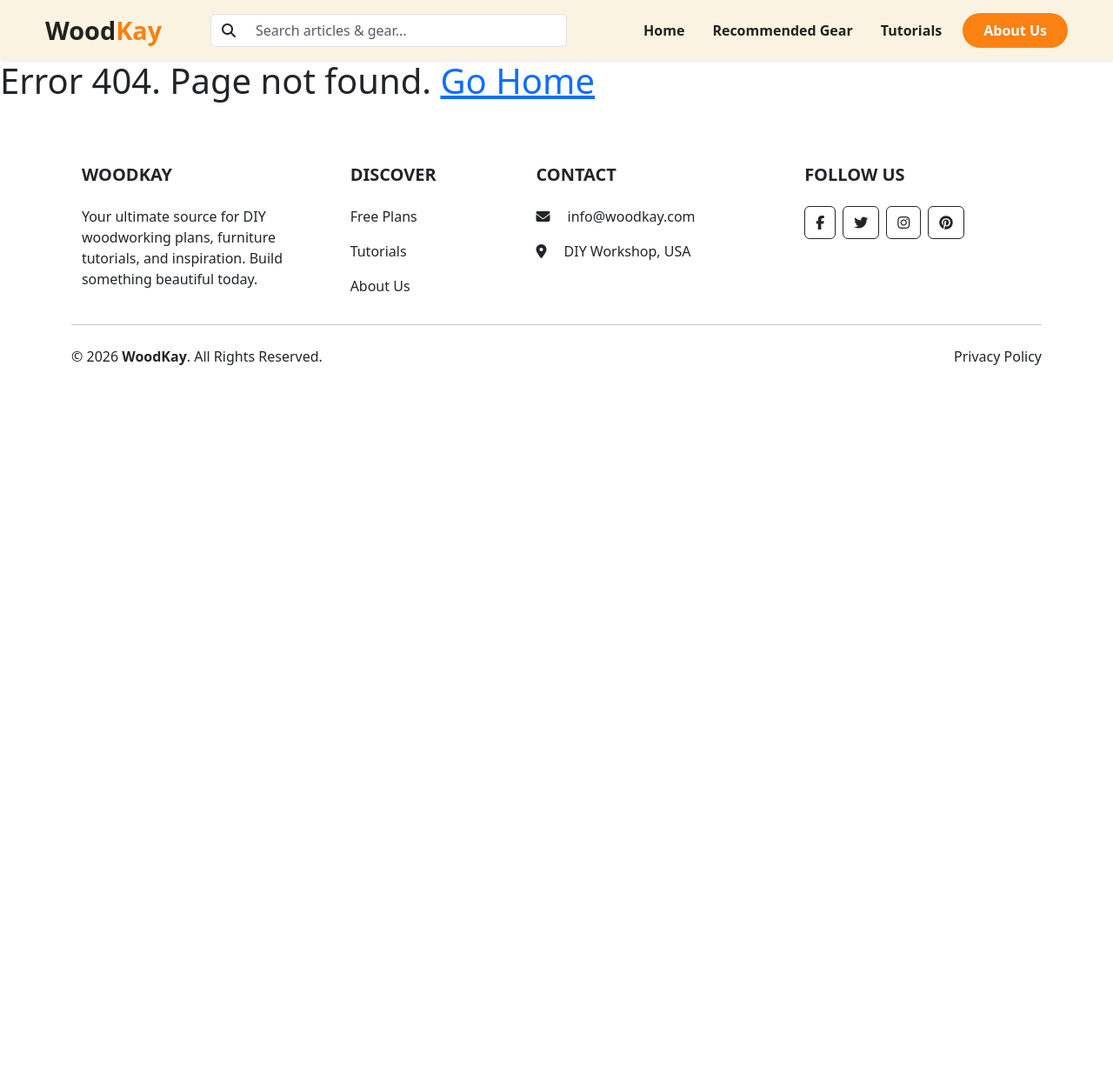
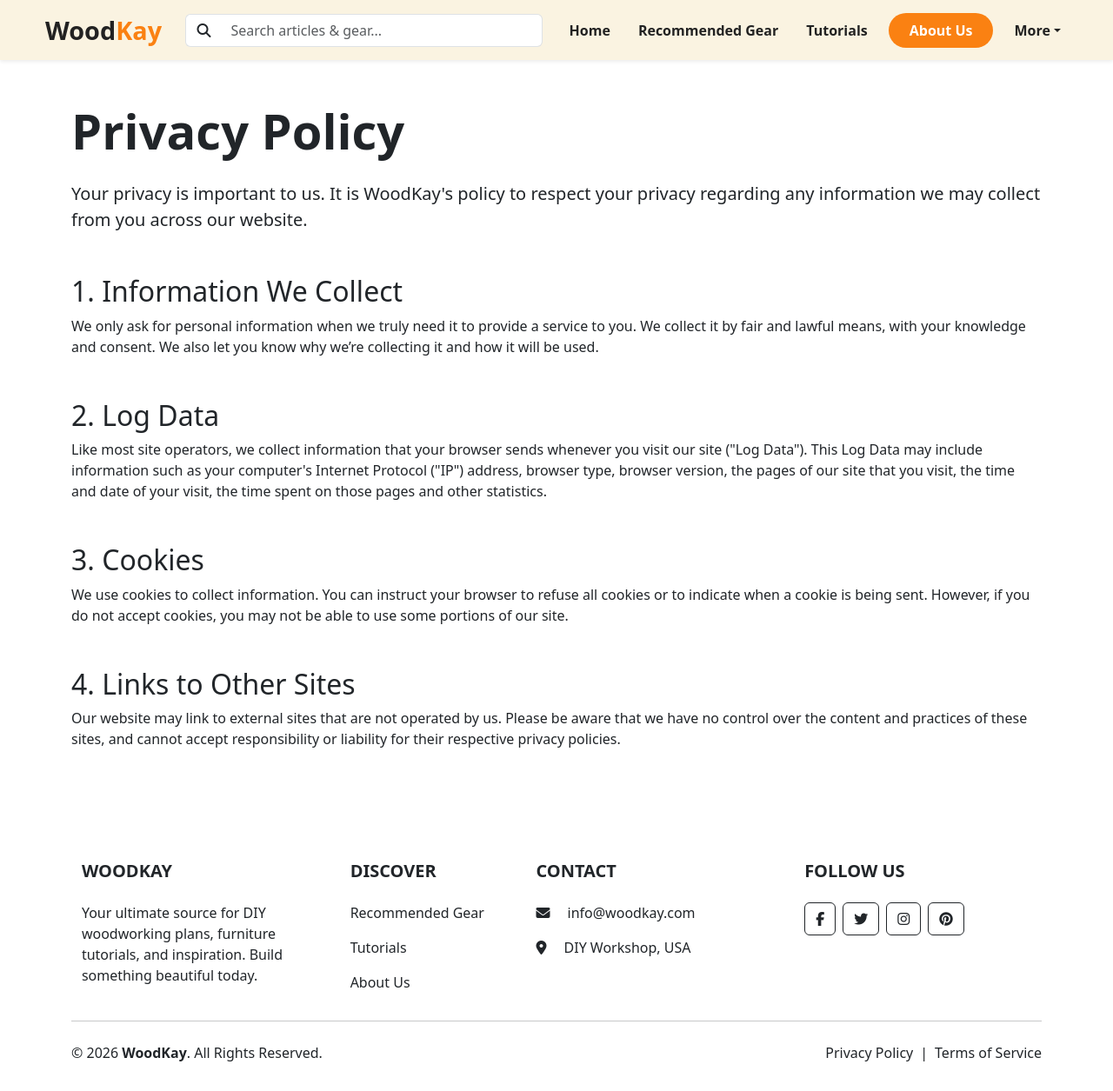
Before and after one commit to shahabali123/woodkay, a React (Vite) app: page /privacy-policy in a window 1280 px wide. Shown: the whole page at 87% size. Before the commit the page ends 800 px from the top, so only its background shows below. Built offline with nearby package versions, Linux system fonts and the light colour scheme.

Commit message:
added TOS and PP pages

```diff
--- a/index.html
+++ b/index.html
@@ -21,6 +21,19 @@
       referrerpolicy="no-referrer"
     />
     <meta name="google-site-verification" content="MfrwdXRy6IoDaE1qU6Kd7i249TruVz2NEkTKaG-XJv8" />
+    <!-- Google Publisher Center Script -->
+    <script async type="application/javascript"
+        src="https://news.google.com/swg/js/v1/swg-basic.js"></script>
+    <script>
+      (self.SWG_BASIC = self.SWG_BASIC || []).push( basicSubscriptions => {
+        basicSubscriptions.init({
+          type: "NewsArticle",
+          isPartOfType: ["Product"],
+          isPartOfProductId: "CAowparEDA:openaccess",
+          clientOptions: { theme: "light", lang: "en" },
+        });
+      });
+    </script>
   </head>
   <body>
     <div id="root"></div>
--- a/src/App.jsx
+++ b/src/App.jsx
@@ -6,6 +6,8 @@ import SingleBlog from "./blog/SingleBlog"
 import About from "./aboutUs/AboutUs"
 import ProductsPage from "./product/ProductsPage"
 import SingleProduct from "./product/SingleProduct"
+import TermsOfService from "./pages/TermsOfService"
+import PrivacyPolicy from "./pages/PrivacyPolicy"
 import Navbar from "./common/Navbar"
 import Footer from "./common/Footer"
 import NotFound from "./common/NotFound"
@@ -23,6 +25,8 @@ function App() {
         <Route path="/about" element={<About />} />
         <Route path="/products" element={<ProductsPage />} />
         <Route path="/products/:id" element={<SingleProduct />} />
+        <Route path="/terms-of-service" element={<TermsOfService />} />
+        <Route path="/privacy-policy" element={<PrivacyPolicy />} />
         <Route path="*" element={<NotFound />} />
       </Routes>
       <Footer />
--- a/src/common/Footer.jsx
+++ b/src/common/Footer.jsx
@@ -23,7 +23,7 @@ const Footer = () => {
               Discover
             </h5>
             <p>
-              <Link to="/plans" className="text-decoration-none" style={{ color: 'var(--wk-cream)' }}>Free Plans</Link>
+              <Link to="/products" className="text-decoration-none" style={{ color: 'var(--wk-cream)' }}>Recommended Gear</Link>
             </p>
             <p>
               <Link to="/blog" className="text-decoration-none" style={{ color: 'var(--wk-cream)' }}>Tutorials</Link>
@@ -67,7 +67,9 @@ const Footer = () => {
           </div>
           <div className="col-md-5 col-lg-4">
             <p className="text-center text-md-end">
-               <a href="#" style={{ color: 'var(--wk-orange)', textDecoration: 'none' }}>Privacy Policy</a>
+               <Link to="/privacy-policy" style={{ color: 'var(--wk-orange)', textDecoration: 'none' }}>Privacy Policy</Link>
+               <span className="mx-2" style={{color: 'var(--wk-cream)'}}>|</span>
+               <Link to="/terms-of-service" style={{ color: 'var(--wk-orange)', textDecoration: 'none' }}>Terms of Service</Link>
             </p>
           </div>
         </div>
--- a/src/common/Navbar.jsx
+++ b/src/common/Navbar.jsx
@@ -149,6 +149,19 @@ const Navbar = () => {
                 About Us
               </NavLink>
             </li>
+            <li className="nav-item dropdown">
+              <a className="nav-link dropdown-toggle" href="#" id="navbarDropdown" role="button" data-bs-toggle="dropdown" aria-expanded="false" style={{color: COLORS.dark, fontWeight: 600}}>
+                More
+              </a>
+              <ul className="dropdown-menu dropdown-menu-end" aria-labelledby="navbarDropdown">
+                <li>
+                  <NavLink className="dropdown-item" to="/terms-of-service" onClick={handleNavLinkClick}>Terms of Service</NavLink>
+                </li>
+                <li>
+                  <NavLink className="dropdown-item" to="/privacy-policy" onClick={handleNavLinkClick}>Privacy Policy</NavLink>
+                </li>
+              </ul>
+            </li>
           </ul>
         </div>
       </div>
--- /dev/null
+++ b/src/pages/PrivacyPolicy.jsx
@@ -0,0 +1,24 @@
+import React from 'react';
+
+const PrivacyPolicy = () => {
+  return (
+    <div className="container py-5">
+      <h1 className="display-4 fw-bold mb-4">Privacy Policy</h1>
+      <p className="lead">Your privacy is important to us. It is WoodKay's policy to respect your privacy regarding any information we may collect from you across our website.</p>
+
+      <h2 className="mt-5">1. Information We Collect</h2>
+      <p>We only ask for personal information when we truly need it to provide a service to you. We collect it by fair and lawful means, with your knowledge and consent. We also let you know why we’re collecting it and how it will be used.</p>
+
+      <h2 className="mt-5">2. Log Data</h2>
+      <p>Like most site operators, we collect information that your browser sends whenever you visit our site ("Log Data"). This Log Data may include information such as your computer's Internet Protocol ("IP") address, browser type, browser version, the pages of our site that you visit, the time and date of your visit, the time spent on those pages and other statistics.</p>
+
+      <h2 className="mt-5">3. Cookies</h2>
+      <p>We use cookies to collect information. You can instruct your browser to refuse all cookies or to indicate when a cookie is being sent. However, if you do not accept cookies, you may not be able to use some portions of our site.</p>
+
+      <h2 className="mt-5">4. Links to Other Sites</h2>
+      <p>Our website may link to external sites that are not operated by us. Please be aware that we have no control over the content and practices of these sites, and cannot accept responsibility or liability for their respective privacy policies.</p>
+    </div>
+  );
+};
+
+export default PrivacyPolicy;
--- /dev/null
+++ b/src/pages/TermsOfService.jsx
@@ -0,0 +1,24 @@
+import React from 'react';
+
+const TermsOfService = () => {
+  return (
+    <div className="container py-5">
+      <h1 className="display-4 fw-bold mb-4">Terms of Service</h1>
+      <p className="lead">Welcome to WoodKay. By accessing our website, you agree to these terms of service. Please read them carefully.</p>
+
+      <h2 className="mt-5">1. Use of Website</h2>
+      <p>This website is provided for your personal and non-commercial use. The content, including plans, articles, and images, is for informational purposes only. You agree not to reproduce, duplicate, copy, sell, resell or exploit any portion of the Service, use of the Service, or access to the Service without the express written permission by us.</p>
+
+      <h2 className="mt-5">2. Affiliate Disclosure</h2>
+      <p>We may have financial relationships with some of the merchants we mention. This site may contain affiliate links, which means we may get compensated at no extra cost to you if you make a purchase through a link. This helps support our work in bringing you free woodworking content.</p>
+
+      <h2 className="mt-5">3. Limitation of Liability</h2>
+      <p>Woodworking can be dangerous. All projects are performed at your own risk. WoodKay assumes no responsibility for any personal injury or property damage that may occur. Always follow safety precautions and manufacturer's guidelines for tools and materials.</p>
+
+      <h2 className="mt-5">4. Changes to Terms</h2>
+      <p>We reserve the right to update or change our Terms of Service at any time and you should check this page periodically. Your continued use of the service after we post any modifications will constitute your acknowledgment of the modifications and your consent to abide and be bound by the modified Terms of Service.</p>
+    </div>
+  );
+};
+
+export default TermsOfService;
```
